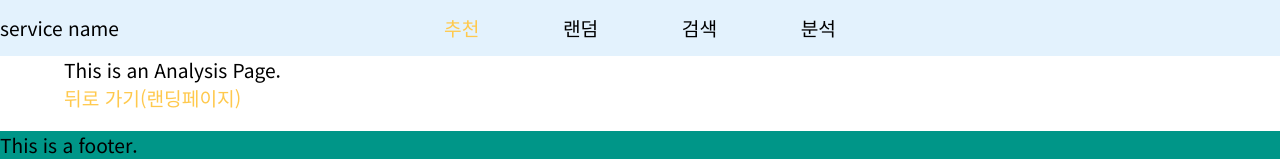
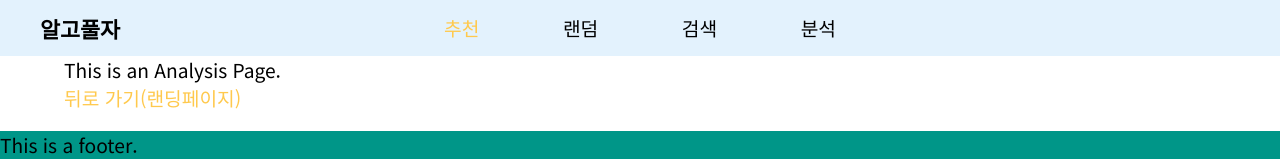
Before and after one commit to Algopulza/algopulza, a Next.js app in the folder frontend/: page /analysis in a window 1280 px wide. Shown: the top 160 px of the page. Built offline with nearby package versions, Linux system fonts and the light colour scheme.

Commit message:
S06P31A408-82 Feat: Navbar 1차 완료

```diff
--- a/frontend/components/common/NavBar.tsx
+++ b/frontend/components/common/NavBar.tsx
@@ -17,19 +17,16 @@ const Pages = styled.div`
   padding: 0 60px;
 `
 
-export type Route = {
-  name: string,
-  path: string
-}
+export type Route = { name: string, path: string }
+const routes = [
+  { name: '추천', path: '/recommendation' },
+  { name: '랜덤', path: '/random' },
+  { name: '검색', path: '/list' },
+  { name: '분석', path: '/analysis' }
+]
 
 export default function NavBar() {
   const [isSelected, setIsSelected] = useState('/recommendation')
-  const [routes, setRoutes] = useState<Route[]>([
-    { name: '추천', path: '/recommendation' },
-    { name: '랜덤', path: '/random' },
-    { name: '검색', path: '/list' },
-    { name: '분석', path: '/analysis' }
-  ])
   const onClick = (path: string) => setIsSelected(path)
 
   return (
--- a/frontend/components/common/navbar/NavItem.tsx
+++ b/frontend/components/common/navbar/NavItem.tsx
@@ -23,8 +23,8 @@ export default function NavItem({ route, isSelected, onClick }: RouteProps) {
     <Link href={path}>
       <a>
         <Text
+          cond={isSelected == path ? true : false}
           onClick={() => onClick(path)}
-          cond={isSelected == path ? true : false}
         >
           {name}
         </Text>
--- a/frontend/components/common/navbar/ServiceName.tsx
+++ b/frontend/components/common/navbar/ServiceName.tsx
@@ -1,13 +1,13 @@
 import styled from 'styled-components'
 
-const Container = styled.section`
-
+const Title = styled.section`
+  padding-left: 40px;
+  font-size: 1.7vw;
+  font-weight: 700;
 `
 
 export default function ServiceName() {
   return (
-    <Container>
-      service name
-    </Container>
+    <Title>알고풀자</Title>
   )
 }
```
